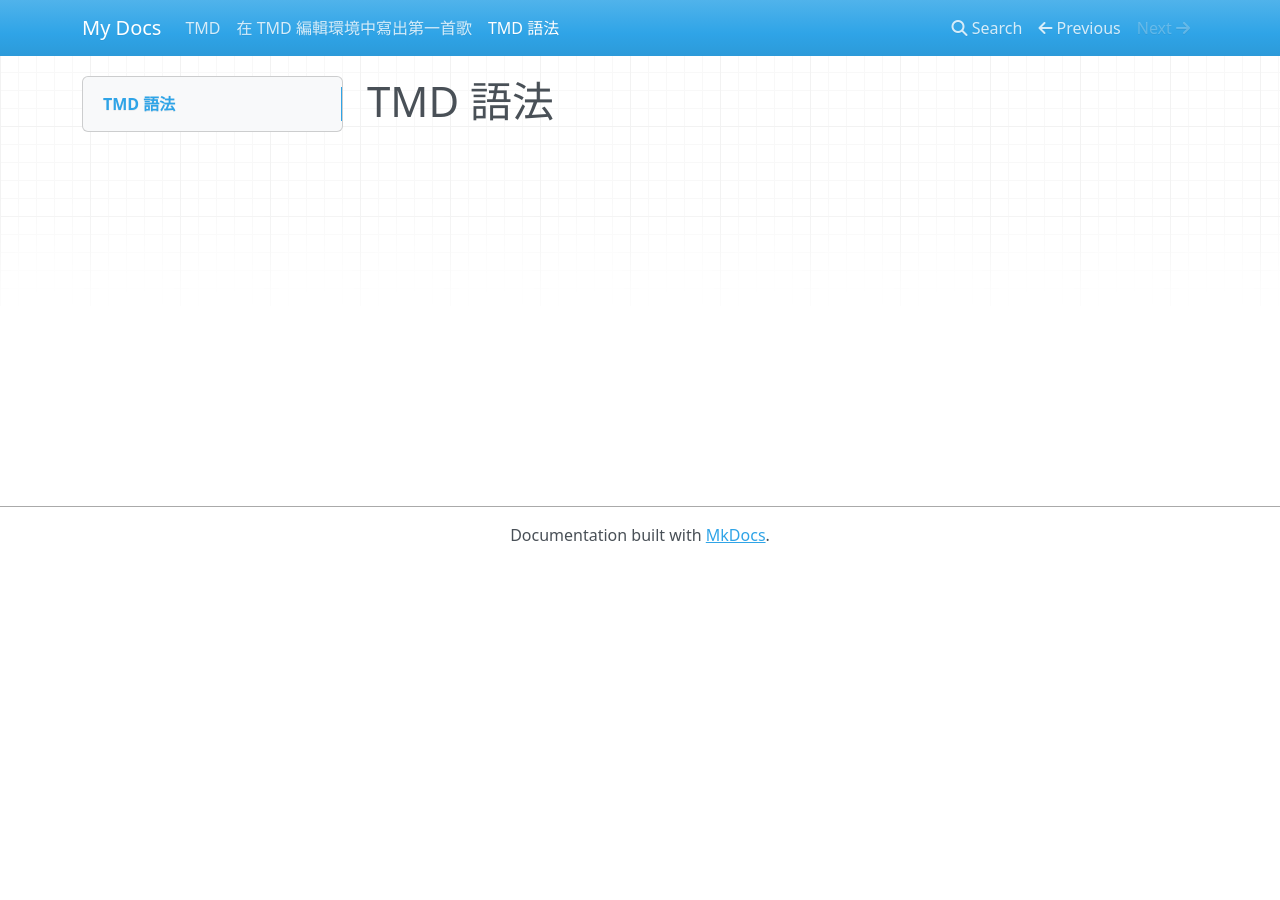
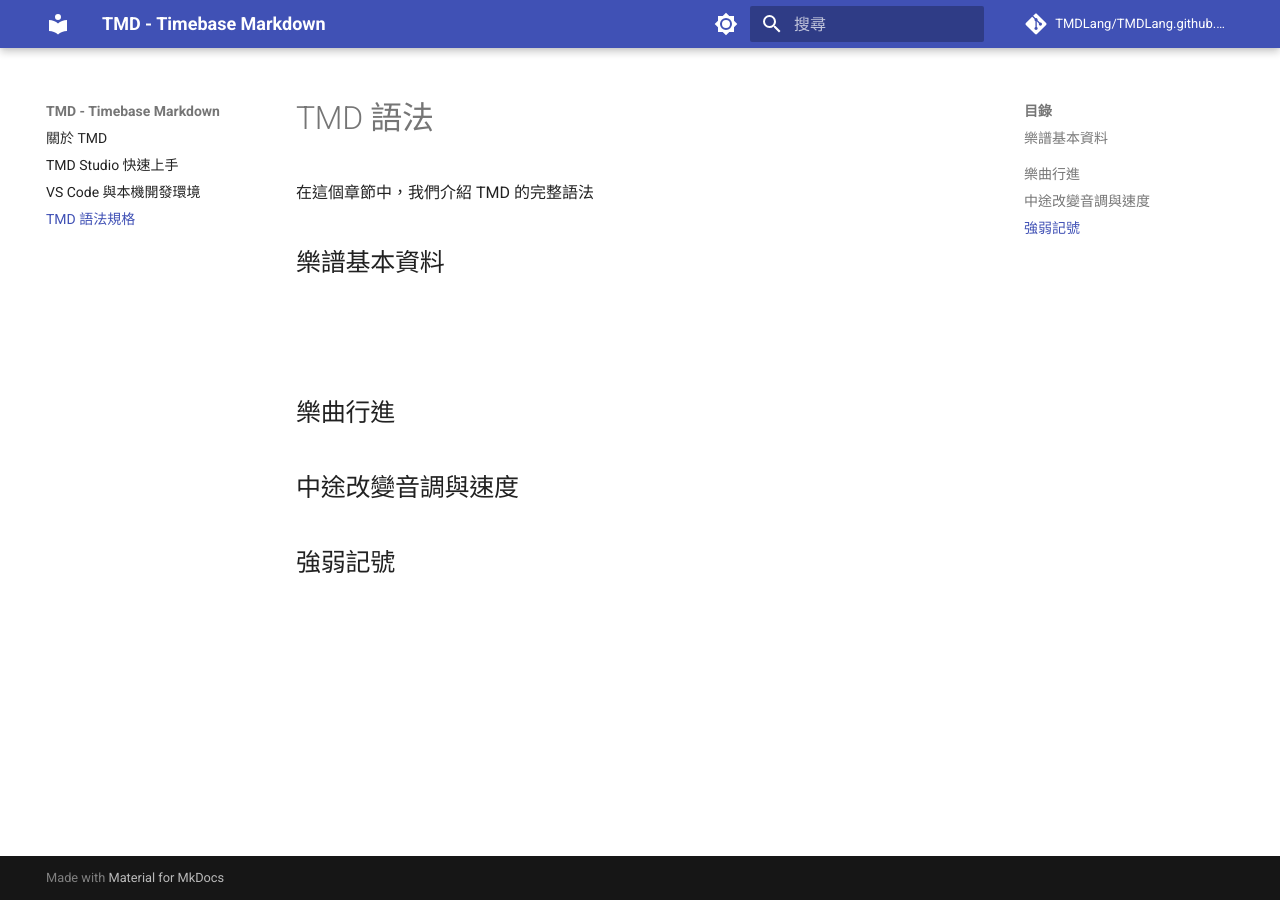
Before and after one commit to TMDLang/TMDLang.github.io, an MkDocs documentation site: the page built from docs/syntax.md, in a window 1280 px wide. Built offline with MkDocs 1.6.1 and Material for MkDocs 9.7.7, drawn with Linux system fonts in a browser that asks for light colours; nearby versions of some CDN libraries; comment, search, counter and statistics services are not loaded.

Commit message:
Update documentation and configuration files for TMD project
- Enhance .gitignore to include 'site/' directory
- Add new sections to index.md for quick start and documentation navigation
- Introduce syntax.md with complete TMD syntax overview
- Create tmd_studio.md for TMD Studio editing environment guidance
- Add vscode.md for setting up Visual Studio and local development environment
- Update mkdocs.yml with project details and navigation structure

```diff
--- a/docs/syntax.md
+++ b/docs/syntax.md
@@ -1 +1,13 @@
 # TMD 語法
+
+在這個章節中，我們介紹 TMD 的完整語法
+
+## 樂譜基本資料
+
+##
+
+## 樂曲行進
+
+## 中途改變音調與速度
+
+## 強弱記號
--- a/mkdocs.yml
+++ b/mkdocs.yml
@@ -1 +1,63 @@
-site_name: My Docs
+site_name: TMD - Timebase Markdown
+site_description: 讓心中的旋律，透過簡單的文字，成為第一個可以試聽 MIDI 以及樂譜的工作流。
+site_author: TMD Contributors
+repo_url: https://github.com/TMDLang/TMDLang.github.io
+repo_name: TMDLang/TMDLang.github.io
+
+theme:
+  name: material
+  language: zh-Hant
+  palette:
+    # Light mode
+    - media: "(prefers-color-scheme: light)"
+      scheme: default
+      primary: indigo
+      accent: indigo
+      toggle:
+        icon: material/brightness-7
+        name: 切換為深色模式
+    # Dark mode
+    - media: "(prefers-color-scheme: dark)"
+      scheme: slate
+      primary: indigo
+      accent: indigo
+      toggle:
+        icon: material/brightness-4
+        name: 切換為淺色模式
+  features:
+    - navigation.instant
+    - navigation.tracking
+    - navigation.sections
+    - navigation.expand
+    - navigation.top
+    - search.suggest
+    - search.highlight
+    - content.code.copy
+
+markdown_extensions:
+  - admonition
+  - pymdownx.details
+  - pymdownx.superfences:
+      custom_fences:
+        - name: mermaid
+          class: mermaid
+          format: !!python/name:pymdownx.superfences.fence_code_format
+  - pymdownx.highlight:
+      anchor_linenums: true
+      line_spans: __span
+      pygments_lang_class: true
+  - pymdownx.inlinehilite
+  - pymdownx.snippets
+  - pymdownx.tabbed:
+      alternate_style: true
+  - attr_list
+  - md_in_html
+  - tables
+  - toc:
+      permalink: true
+
+nav:
+  - 關於 TMD: index.md
+  - TMD Studio 快速上手: tmd_studio.md
+  - VS Code 與本機開發環境: vscode.md
+  - TMD 語法規格: syntax.md
```
Also changed, not shown: docs/index.md (+8 -0 lines), docs/tmd_studio.md (renamed from docs/editor.md, +1 -1 lines), docs/vscode.md (added, +15 -0 lines), 1 other file.
